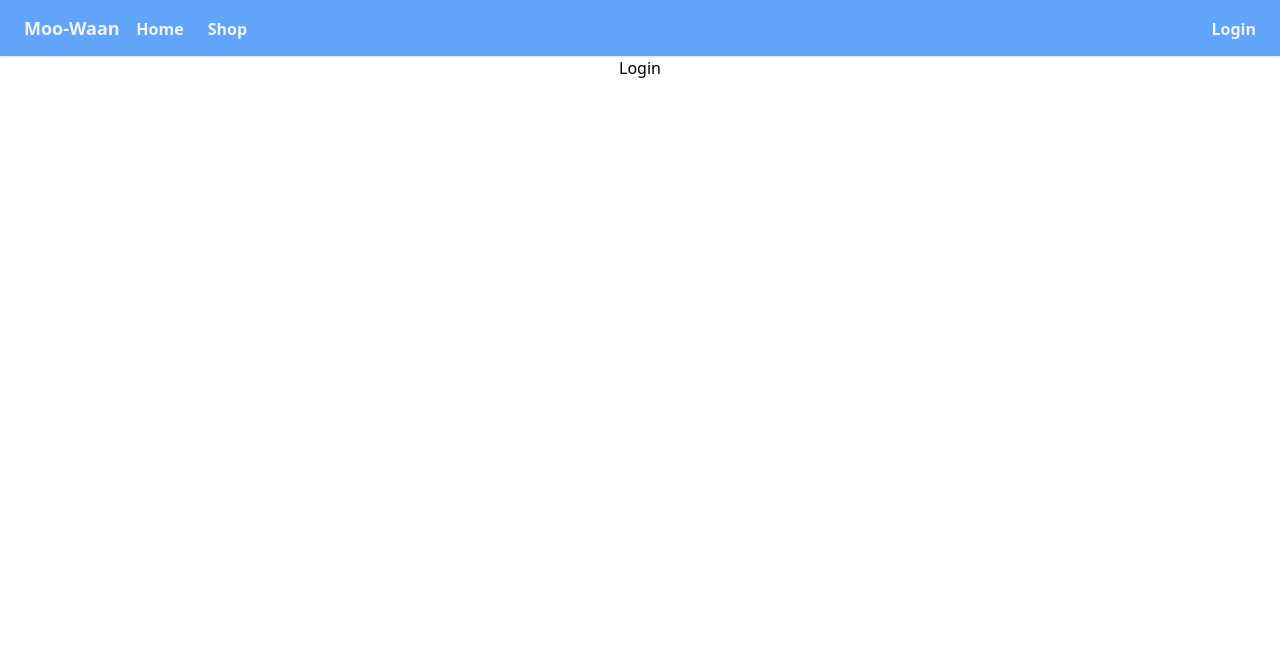
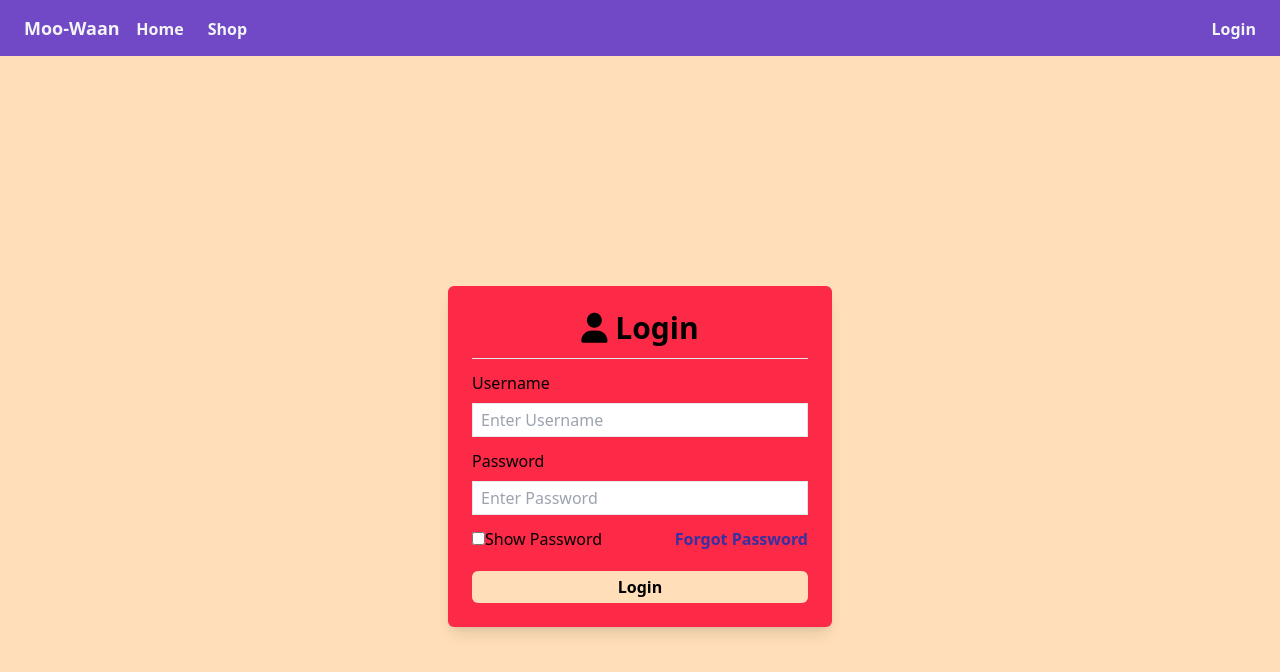
Before and after one commit to JastKherZ/Last-Moo-Waan, a Vue app in the folder Moo-Whann/: page / in a window 1280 px wide. Shown: the top 672 px of the page. Built offline with nearby package versions, Linux system fonts and the light colour scheme.

Commit message:
finish login page

```diff
--- a/Moo-Whann/index.html
+++ b/Moo-Whann/index.html
@@ -4,7 +4,8 @@
     <meta charset="UTF-8">
     <link rel="icon" href="/favicon.ico">
     <meta name="viewport" content="width=device-width, initial-scale=1.0">
-    <title>Vite App</title>
+    <link rel="stylesheet" href="https://cdnjs.cloudflare.com/ajax/libs/font-awesome/6.4.0/css/all.min.css" integrity="sha512-iecdLmaskl7CVkqkXNQ/ZH/XLlvWZOJyj7Yy7tcenmpD1ypASozpmT/E0iPtmFIB46ZmdtAc9eNBvH0H/ZpiBw==" crossorigin="anonymous" referrerpolicy="no-referrer" />
+    <title>Moo-Waan Shop</title>
   </head>
   <body>
     <div id="app"></div>
--- a/Moo-Whann/package.json
+++ b/Moo-Whann/package.json
@@ -8,7 +8,8 @@
     "preview": "vite preview"
   },
   "dependencies": {
-    "vue": "^3.2.47"
+    "vue": "^3.2.47",
+    "vue-router": "^4.1.6"
   },
   "devDependencies": {
     "@vitejs/plugin-vue": "^4.0.0",
--- a/Moo-Whann/src/App.vue
+++ b/Moo-Whann/src/App.vue
@@ -1,5 +1,5 @@
 <template>
-  <div class="bg-blue-400 text-gray-100 py-3.5 px-6 shadow md:flex justify-between">
+  <div class="text-gray-100 py-3.5 px-6 shadow md:flex justify-between" style="background: #7149C6;">
     <navbar />
   </div>
   <div>
--- a/Moo-Whann/src/components/login.vue
+++ b/Moo-Whann/src/components/login.vue
@@ -1,8 +1,33 @@
 <template>
-    <div class="box-content">
-        <h1 class="text-center">
-            Login
-        </h1>
+    <div class="flex justify-center items-center h-screen" style="background: #FFDEB9;">
+        <div class="w-96 p-6 shadow-lg rounded-md" style="background: #FC2947;">
+            <h1 class="text-3xl block text-center font-semibold"><i class="fa-solid fa-user"></i> Login</h1>
+            <hr class="mt-3">
+            <div class="mt-3">
+                <label for="username" class="block text-base mb-2">Username</label>
+                <input type="text" id="username"
+                    class="border w-full text-base px-2 py-1 focus:outline-none focus:ring-0 focus:border-gray-600"
+                    placeholder="Enter Username" />
+            </div>
+            <div class="mt-3">
+                <label for="password" class="block text-base mb-2">Password</label>
+                <input type="password" id="password"
+                    class="border w-full text-base px-2 py-1 focus:outline-none focus:ring-0 focus:border-gray-600"
+                    placeholder="Enter Password" />
+            </div>
+            <div class="mt-3 flex justify-between items-center">
+                <div>
+                    <input type="checkbox">
+                    <label>Show Password</label>
+                </div>
+                <div>
+                    <a href="#" class="text-indigo-800 font-semibold">Forgot Password</a>
+                </div>
+            </div>
+            <div class="mt-5">
+                <button class="border-2 border-indigo-700 bg-indigo-700 py-1 w-full rounded-md hover:bg-sky-700 font-semibold" style="background: #FFDEB9; border: #FFDEB9;">Login</button>
+            </div>
+        </div>
     </div>
 </template>
 
--- /dev/null
+++ b/Moo-Whann/src/router/index.js
@@ -0,0 +1,19 @@
+import { createRouter, createWebHistory } from "vue-router";
+import navbar from '../components/navbar'
+
+
+const routes = [
+    {
+        path: '/',
+        name: '',
+        component: navbar
+    },
+
+]
+
+const router = createRouter({
+    history: createWebHistory(process.env.BASE_URL),
+    routes
+  })
+
+  export default router
--- /dev/null
+++ b/Moo-Whann/src/views/home.vue
@@ -0,0 +1,5 @@
+<template>
+    <div>
+
+    </div>
+</template>
```
Also changed, not shown: 1 other file (tests, documents, lock files or other folders).
